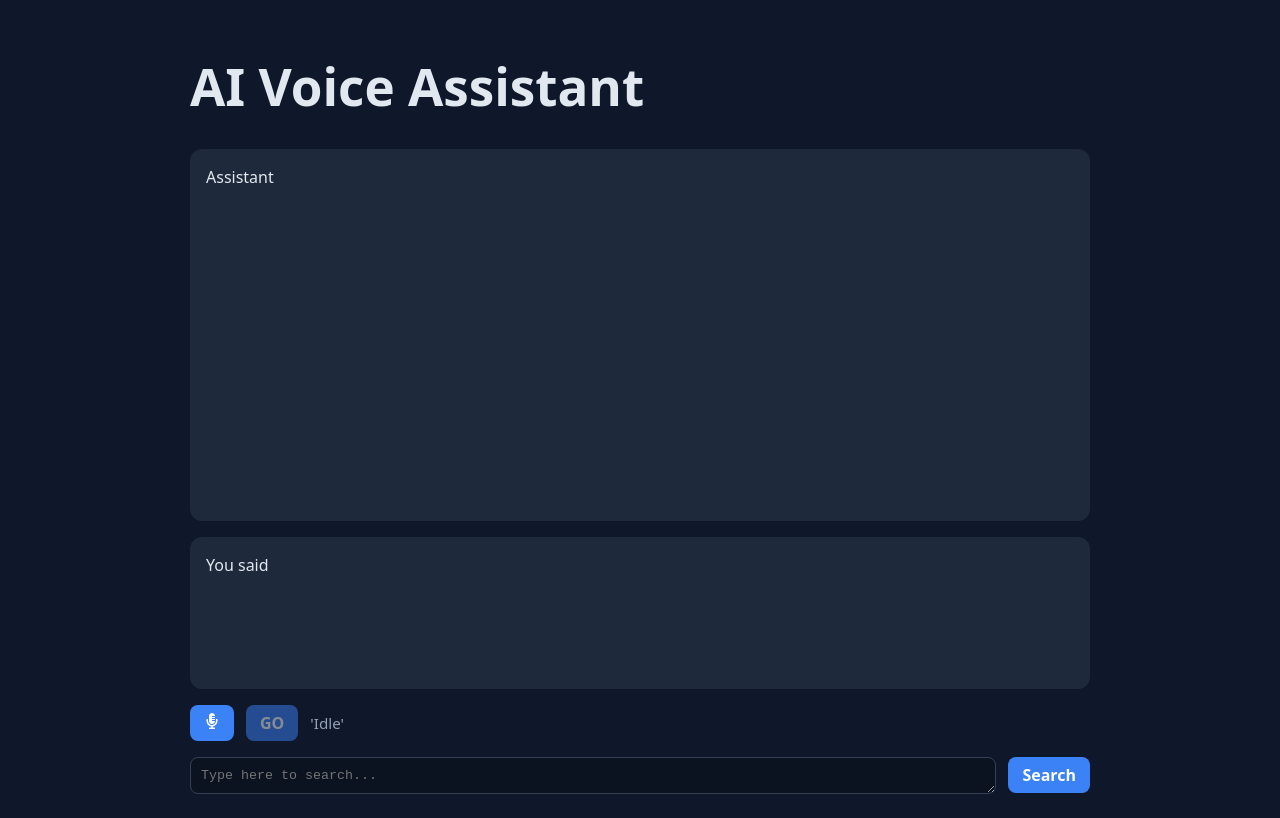
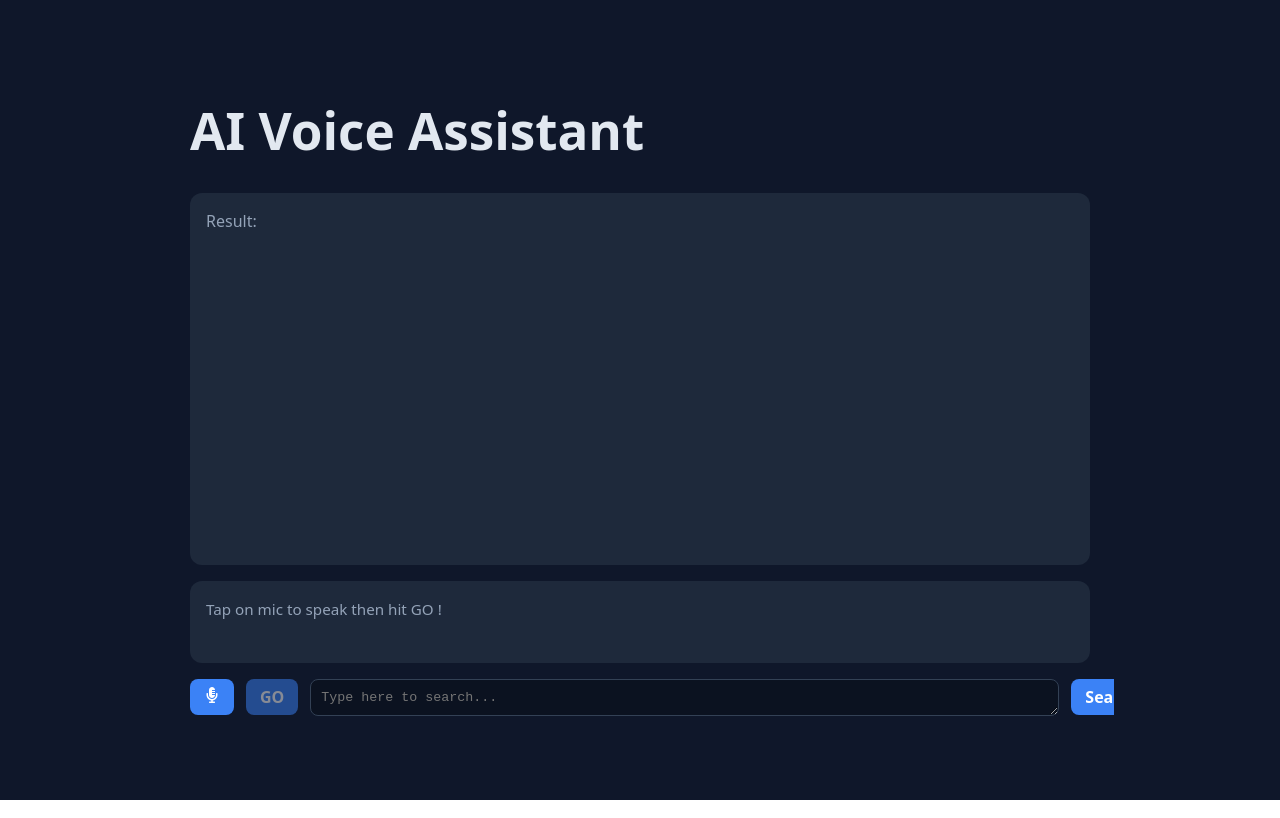
Before and after one commit to imadityagolu/voice-assistant, a React app in the folder frontend/: page / in a window 1280 px wide. Built offline with nearby package versions, Linux system fonts and the light colour scheme; the HTML template or start-up script is replaced by a standard one.

Commit message:
ui changed, stop function added

```diff
--- a/frontend/src/App.css
+++ b/frontend/src/App.css
@@ -44,6 +44,10 @@ button[disabled] {
     color: #94a3b8;
 }
 
+.assistant-text {
+    color: #94a3b8;
+}
+
 .panels {
     display: grid;
     /* grid-template-columns: 1fr 1fr; */
@@ -64,7 +68,7 @@ button[disabled] {
     background: #1e293b;
     border-radius: 12px;
     padding: 16px;
-    min-height: 120px;
+    min-height: 50px;
     margin-top: 16px;
 }
 
@@ -90,7 +94,6 @@ button[disabled] {
     display: flex;
     gap: 12px;
     align-items: flex-start;
-    margin-top: 16px;
 }
 
 .input {
--- a/frontend/src/App.jsx
+++ b/frontend/src/App.jsx
@@ -3,13 +3,14 @@ import './App.css'
 import { FaMicrophoneAlt } from "react-icons/fa";
 
 export default function App() {
-  const [status, setStatus] = useState('Idle')
+  const [status, setStatus] = useState('Tap on mic to speak then hit GO !')
   const [listening, setListening] = useState(false)
   const [transcript, setTranscript] = useState('')
   const [response, setResponse] = useState('')
   const textInputRef = useRef(null)
   const recognitionRef = useRef(null)
   const finalTranscriptRef = useRef('')
+  const [speaking, setSpeaking] = useState(false)
 
   function setupRecognition() {
     const SR = window.SpeechRecognition || window.webkitSpeechRecognition
@@ -24,7 +25,7 @@ export default function App() {
 
     r.onstart = () => setStatus('Listening…')
     r.onend = () => {
-      setStatus('Stopped')
+      setStatus('Tap again on mic to speak...')
       setListening(false)
     }
     r.onerror = (e) => setStatus(`Error: ${e.error}`)
@@ -61,6 +62,9 @@ export default function App() {
         const utter = new SpeechSynthesisUtterance(text)
         utter.rate = 1
         utter.pitch = 1
+        utter.onstart = () => setSpeaking(true)
+        utter.onend = () => setSpeaking(false)
+        utter.onerror = () => setSpeaking(false)
         window.speechSynthesis.cancel()
         window.speechSynthesis.speak(utter)
       }
@@ -76,11 +80,11 @@ export default function App() {
       {/* text box */}
       <div className="textBox">
         <div className="panelAssistant">
-          <span>Assistant</span>
+          <span className="assistant-text">Result:</span>
           <div className="text">{response}</div>
         </div>
         <div className="panelUser">
-          <span>You said</span>
+          <span className="status">{status}</span>
           <div className="text">{transcript}</div>
         </div>
       </div>
@@ -97,23 +101,27 @@ export default function App() {
           <FaMicrophoneAlt />
         </button>
         <button onClick={() => {
-          if (recognitionRef.current && listening) recognitionRef.current.stop()
+          if (speaking) {
+            window.speechSynthesis.cancel()
+            setSpeaking(false)
+            return
+          }
+          if (recognitionRef.current && listening) {
+            recognitionRef.current.stop()
             const prompt = transcript.trim()
             if (prompt) generateReply(prompt)
+          }
         }}
-        disabled={!listening}
+          disabled={!listening && !speaking}
         >
-          GO
+          {speaking ? 'Stop' : listening ? 'GO' : 'GO'}
         </button>
-        <span className="status">'{status}'</span>
-      </div>
-
-      {/* type box */}
         <div className="typeBox">
           <textarea
             className="input"
             ref={textInputRef}
             rows={1}
+            cols={89}
             placeholder="Type here to search..."
           >
           </textarea>
@@ -125,6 +133,8 @@ export default function App() {
             generateReply(prompt)
           }}>Search</button>
         </div>
+      </div>
+
 
     </div>
   )
```
Lines whose indentation alone changed are shown as unchanged.
